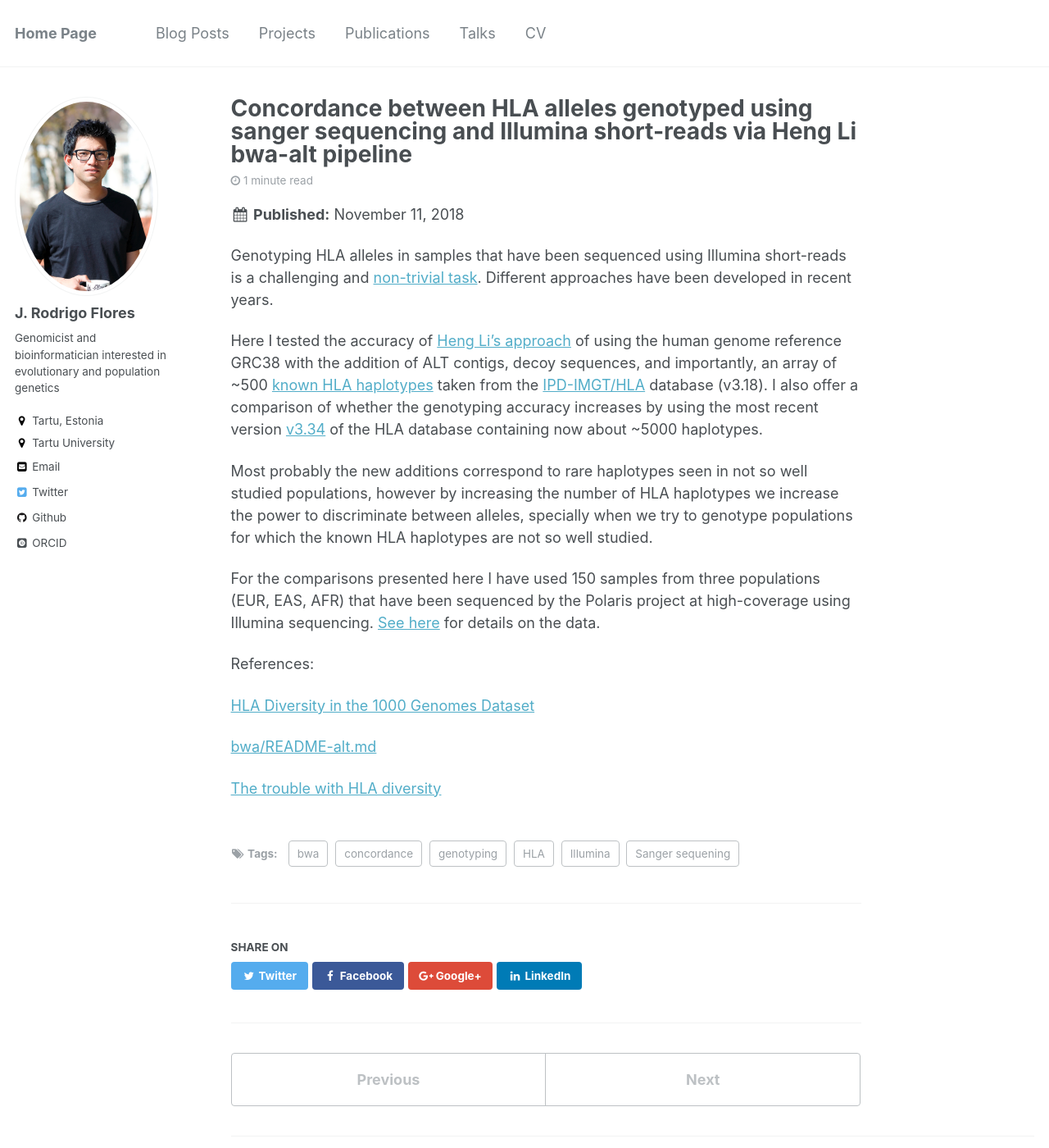
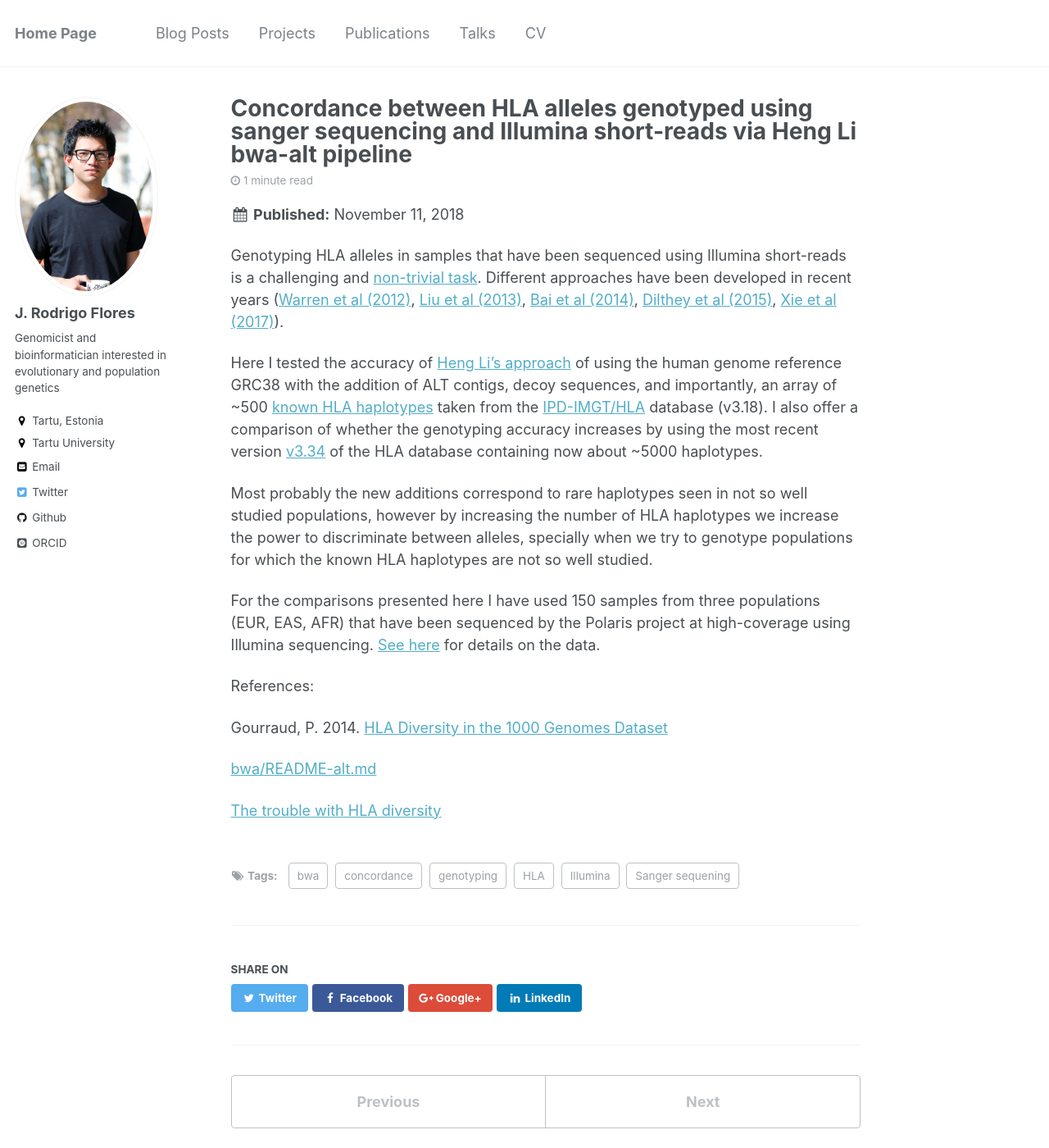
Before and after one commit to JRodrigoF/JRodrigoFlores.github.io, a Jekyll site: the page built from _posts/2018-11-11-HLA-genotyping-concordance-sanger-illumina.md, in a window 1280 px wide and 1400 px high. Shown: the whole window at 82% size. Built offline with Jekyll 4.4.1, drawn with Linux system fonts in a browser that asks for light colours; some web fonts are replaced.

Commit message:
Update 2018-11-11-HLA-genotyping-concordance-sanger-illumina.md

```diff
--- a/_posts/2018-11-11-HLA-genotyping-concordance-sanger-illumina.md
+++ b/_posts/2018-11-11-HLA-genotyping-concordance-sanger-illumina.md
@@ -11,7 +11,7 @@ tags:
   - concordance
 ---
 
-Genotyping HLA alleles in samples that have been sequenced using Illumina short-reads is a challenging and [non-trivial task](http://genestogenomes.org/the-trouble-with-hla-diversity/). Different approaches have been developed in recent years.
+Genotyping HLA alleles in samples that have been sequenced using Illumina short-reads is a challenging and [non-trivial task](http://genestogenomes.org/the-trouble-with-hla-diversity/). Different approaches have been developed in recent years ([Warren et al (2012)](https://genomemedicine.biomedcentral.com/articles/10.1186/gm396), [Liu et al (2013)](https://academic.oup.com/nar/article/41/14/e142/1750166), [Bai et al (2014)](https://bmcgenomics.biomedcentral.com/articles/10.1186/1471-2164-15-325), [Dilthey et al (2015)](https://www.nature.com/articles/ng.3257#methods), [Xie et al (2017)](http://www.pnas.org/content/114/30/8059.full)).
 
 Here I tested the accuracy of [Heng Li's approach](https://github.com/lh3/bwa/blob/master/README-alt.md#hla-typing) of using the human genome reference GRC38 with the addition of ALT contigs, decoy sequences, and importantly, an array of ~500 [known HLA haplotypes](https://www.ebi.ac.uk/ipd/imgt/hla/docs/version_r3180.html) taken from the [IPD-IMGT/HLA](https://www.ebi.ac.uk/ipd/imgt/hla/) database (v3.18). I also offer a comparison of whether the genotyping accuracy increases by using the most recent version [v3.34](https://www.ebi.ac.uk/ipd/imgt/hla/docs/version_r3340.html) of the HLA database containing now about ~5000 haplotypes.
 
@@ -22,7 +22,7 @@ For the comparisons presented here I have used 150 samples from three population
 
 References:
 
-[HLA Diversity in the 1000 Genomes Dataset](https://journals.plos.org/plosone/article?id=10.1371/journal.pone.0097282)
+Gourraud, P. 2014. [HLA Diversity in the 1000 Genomes Dataset](https://journals.plos.org/plosone/article?id=10.1371/journal.pone.0097282)
 
 [bwa/README-alt.md](https://github.com/lh3/bwa/blob/master/README-alt.md#hla-typing)
 
```
